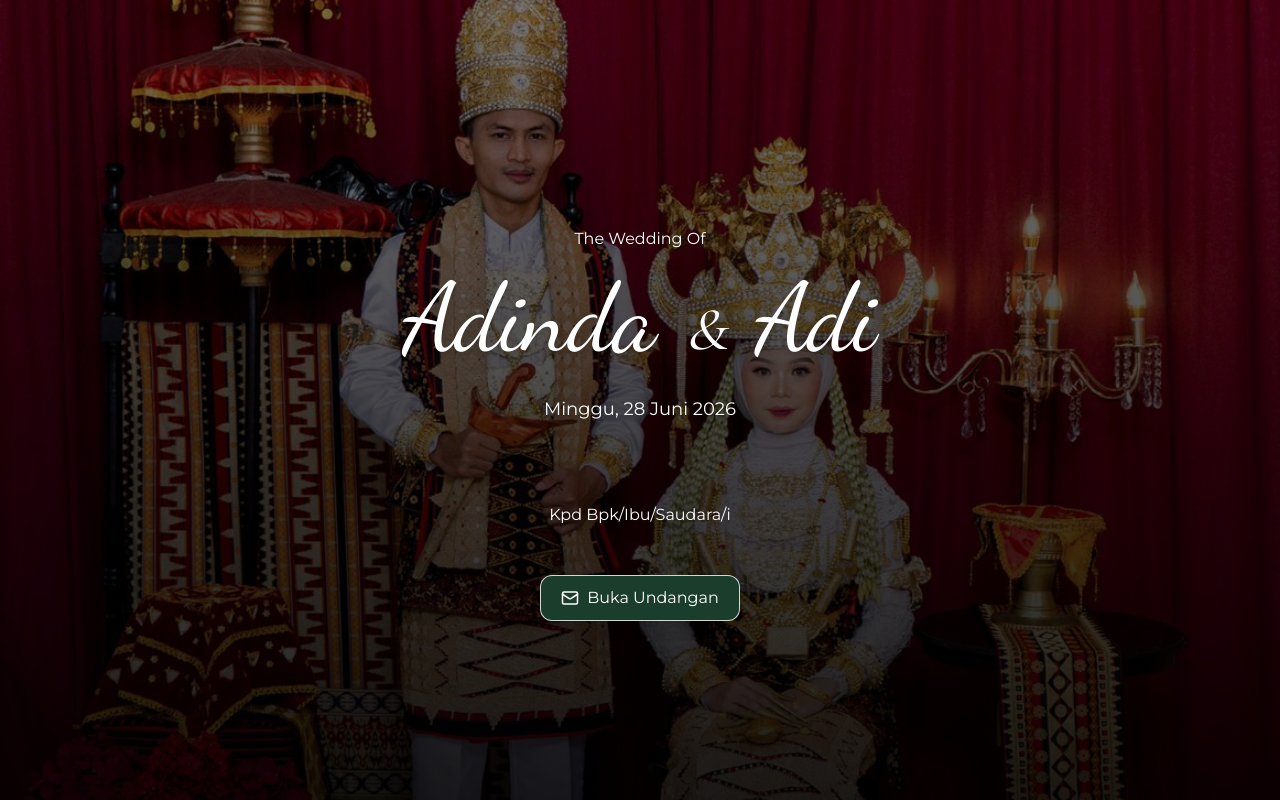
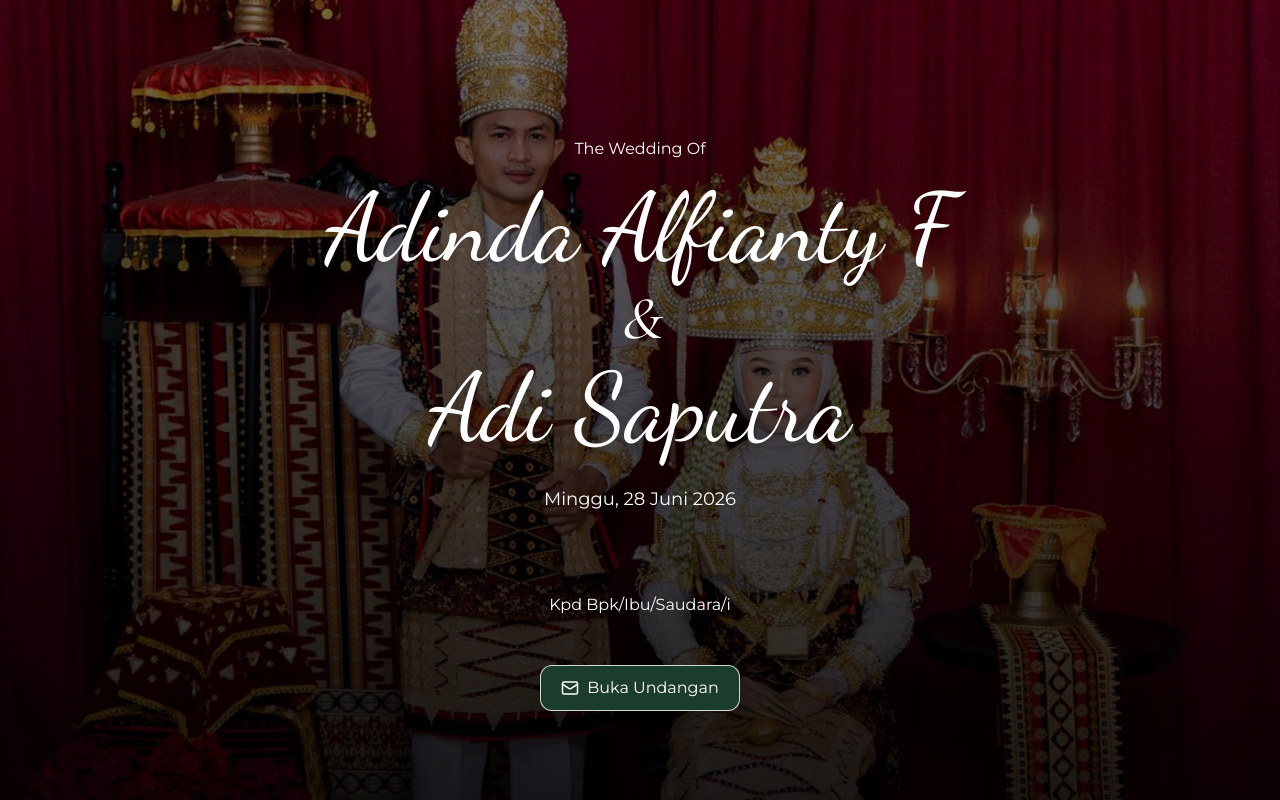
Before and after one commit to AriaPutra01/digi-inv-adinda-adi, a Next.js app: page / in a window 1280 px wide. Shown: the top 800 px of the page. Built offline with nearby package versions, Linux system fonts and the light colour scheme.

Commit message:
update: resize title font Cover & Hero section

```diff
--- a/components/Cover.tsx
+++ b/components/Cover.tsx
@@ -65,11 +65,11 @@ function CoverContent() {
                 animate={{ opacity: 1, scale: 1 }}
                 transition={{ delay: 0.6, duration: 1 }}
                 className="text-white font-script text-6xl md:text-8xl mb-4 leading-tight drop-shadow-md">
-                {bride.name}{" "}
-                <span className="font-serif italic mx-1 text-4xl md:text-6xl">
+                {bride.fullName}
+                <p className="font-serif italic mx-1 text-4xl md:text-6xl">
                   &
-                </span>{" "}
-                {groom.name}
+                </p>
+                {groom.fullName}
               </motion.h1>
 
               <motion.p
--- a/components/Hero.tsx
+++ b/components/Hero.tsx
@@ -67,16 +67,16 @@ export default function Hero() {
           initial={{ opacity: 0, x: 30 }}
           whileInView={{ opacity: 1, x: 0 }}
           transition={{ duration: 0.8, delay: 0.2 }}
-          className="text-5xl md:text-7xl font-serif leading-none mb-2">
-          {bride.name}
+          className="text-4xl font-bold font-serif leading-none mb-2 text-nowrap">
+          {bride.fullName}
         </motion.h1>
 
         <motion.h1
           initial={{ opacity: 0, x: 30 }}
           whileInView={{ opacity: 1, x: 0 }}
           transition={{ duration: 0.8, delay: 0.4 }}
-          className="text-5xl md:text-7xl font-serif leading-none mb-6">
-          {groom.name}
+          className="text-4xl font-bold font-serif leading-none mb-4 text-nowrap">
+          {groom.fullName}
         </motion.h1>
 
         <motion.p
--- a/lib/config.ts
+++ b/lib/config.ts
@@ -1,7 +1,7 @@
 export const weddingConfig = {
   bride: {
     name: "Adinda",
-    fullName: "Adinda Alfianty Fatrisini",
+    fullName: "Adinda Alfianty F",
     position: "Putri ke-1",
     fatherName: "H. Ritno Supriyadi",
     motherName: "Enung Camirah",
```
